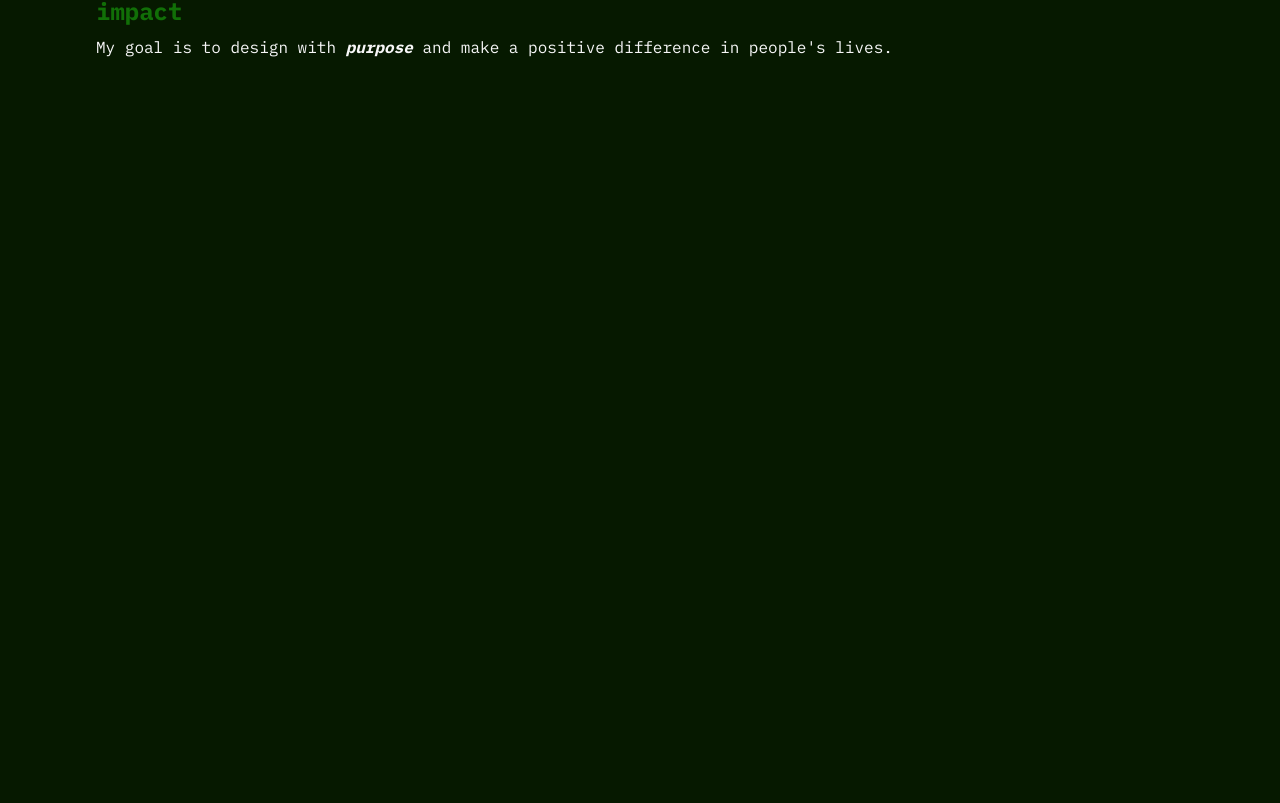
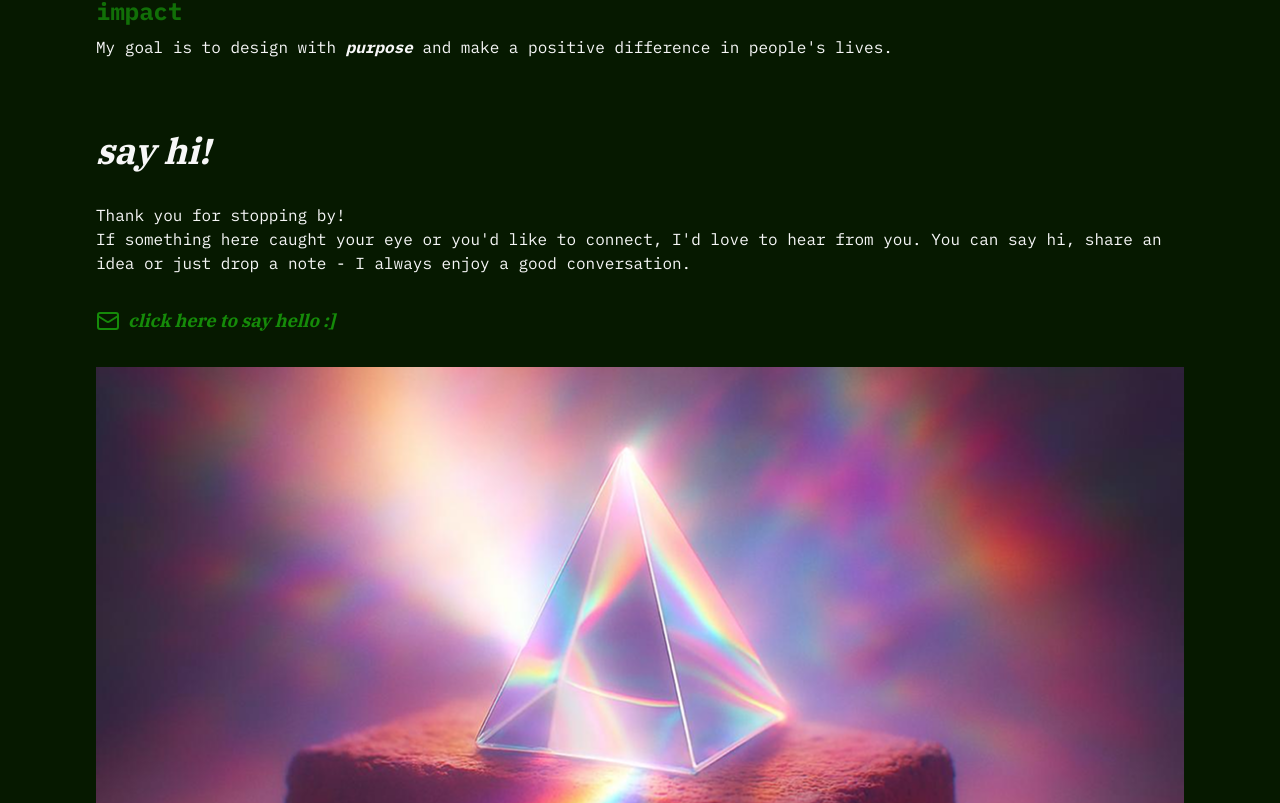
Before and after one commit to jericakuah/portfolio, a Next.js app: page / in a window 1280 px wide. Shown: the part 3057-3860 px from the top of the page. Before the commit the page ends 3244 px from the top, so only its background shows below. Built offline with nearby package versions, Linux system fonts and the light colour scheme.

Commit message:
added mural image

```diff
--- a/app/page.tsx
+++ b/app/page.tsx
@@ -7,6 +7,7 @@ import Backstory from "./page/Backstory";
 import Hobbies from "./page/Hobbies";
 import Tools from "./page/Tools";
 import Principles from "./page/Principles";
+import Contact from "./page/Contact";
 
 export default function Home() {
   return (
@@ -23,6 +24,8 @@ export default function Home() {
           <Tools />
 
           <Principles />
+
+          <Contact />
         </div>
       </main>
     </div>
--- /dev/null
+++ b/app/page/Contact.tsx
@@ -0,0 +1,32 @@
+import { MailIcon } from "lucide-react";
+import Image from "next/image";
+
+export default function Contact() {
+  return (
+    <div className="flex flex-col gap-8">
+      <h2 className="sm:text-4xl text-xl font-bold italic">say hi!</h2>
+      <p className="font-mono">
+        Thank you for stopping by!
+        <br />
+        If something here caught your eye or you&apos;d like to connect,
+        I&apos;d love to hear from you. You can say hi, share an idea or just
+        drop a note - I always enjoy a good conversation.
+      </p>
+
+      <a href="mailto:jericakuah99@gmail.com" className="w-fit hover:underline">
+        <div className="flex flex-row items-center gap-2 text-accent font-bold italic text-lg brightness-125">
+          <MailIcon className="w-6 h-6" />
+          click here to say hello :]
+        </div>
+      </a>
+
+      <Image
+        src="/images/mural.png"
+        alt="Mural"
+        width={1000}
+        height={1000}
+        className="w-full h-auto"
+      />
+    </div>
+  );
+}
```
Also changed, not shown: public/images/mural.png (added).
